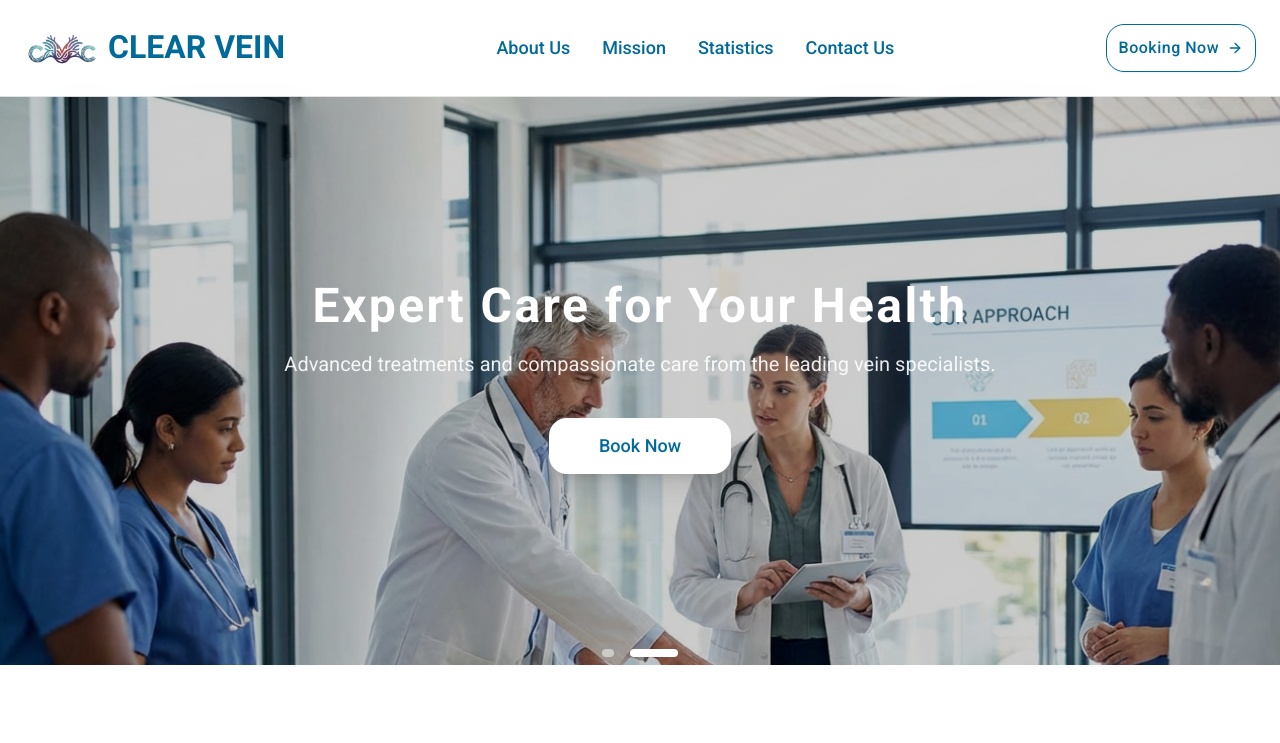
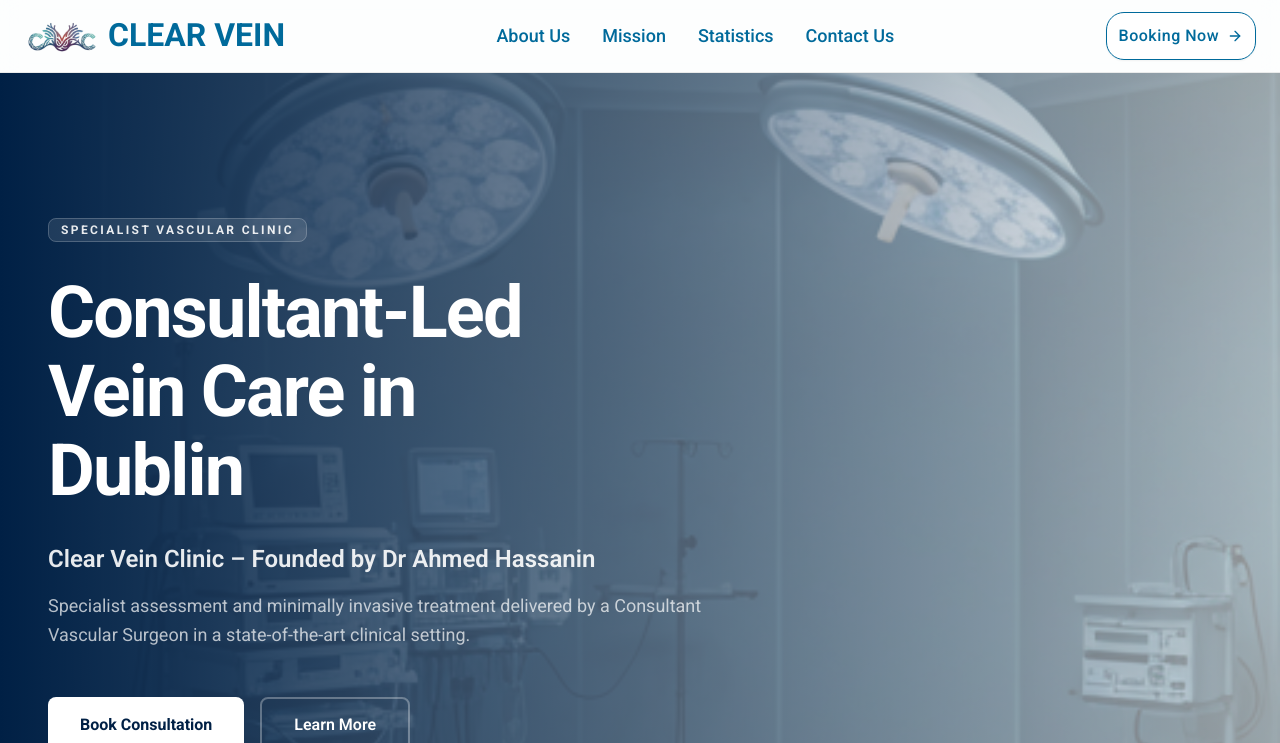
Before and after one commit to Ahme-d711/clear-vein, a Next.js app: page / in a window 1280 px wide. Shown: the top 743 px of the page. Built offline with nearby package versions, Linux system fonts and the light colour scheme.

Commit message:
refactor: replace hero slider with static layout and update navbar styling

```diff
--- a/components/layout/Navbar.tsx
+++ b/components/layout/Navbar.tsx
@@ -76,9 +76,9 @@ export default function Navbar() {
           transform: isMounted ? (isVisible ? "translateY(0)" : "translateY(-100%)") : "translateY(-100%)",
           opacity: isMounted ? 1 : 0,
         }}
-        className="fixed top-0 left-0 right-0 z-100 w-full border-b bg-white/80 backdrop-blur-md transition-all duration-500 ease-in-out"
+        className="sticky top-0 left-0 right-0 z-100 w-full border-b bg-white/80 backdrop-blur-md transition-all duration-500 ease-in-out"
       >
-        <div className="container mx-auto max-w-[1440px] flex h-24 items-center justify-between px-4 md:px-6">
+        <div className="container mx-auto max-w-[1440px] flex h-18 items-center justify-between px-4 md:px-6">
           {/* Left: Logo */}
           <Link href="/" className="flex items-center gap-2">
               <Image
--- a/components/sections/Hero.tsx
+++ b/components/sections/Hero.tsx
@@ -1,124 +1,80 @@
 "use client"
 
-import { Swiper, SwiperSlide } from 'swiper/react';
-import { Navigation, Pagination, Autoplay, EffectFade } from 'swiper/modules';
 import Image from 'next/image';
 import { Button } from '@/components/ui/button';
-import { ChevronLeft, ChevronRight } from "lucide-react";
 import { Fade } from "react-awesome-reveal";
 import { openWhatsApp } from "@/lib/whatsapp";
 
-// Import Swiper styles
-import 'swiper/css';
-import 'swiper/css/navigation';
-import 'swiper/css/pagination';
-import "swiper/css/effect-fade";
-
 export default function Hero() {
-    const slides = [
-        {
-            id: 1,
-            image: "/hero-1.svg",
-            title: "Compassionate Care for Healthier Veins",
-            subtitle: "What happens beneath the surface matters — precise understanding leads to better vein care"
-        },
-        {
-            id: 2,
-            image: "/approach.png",
-            title: "Expert Care for Your Health",
-            subtitle: "Advanced treatments and compassionate care from the leading vein specialists."
-        },
-    ];
-
     return (
-        <section className="relative w-full overflow-hidden group pt-24 bg-white">
-            <Swiper
-                modules={[Navigation, Pagination, Autoplay, EffectFade]}
-                effect="fade"
-                speed={1000}
-                spaceBetween={0}
-                slidesPerView={1}
-                navigation={{
-                    nextEl: ".hero-next",
-                    prevEl: ".hero-prev",
-                }}
-                pagination={{
-                    clickable: true,
-                    el: ".hero-pagination",
-                }}
-                autoplay={{ delay: 5000, disableOnInteraction: false }}
-                loop={true}
-                className="hero-swiper w-full aspect-1440/640 h-auto min-h-[400px] max-h-[700px]"
-            >
-                {slides.map((slide) => (
-                    <SwiperSlide key={slide.id}>
-                        <div className="relative h-full w-full flex items-center justify-center text-center text-white">
-                            {/* Background Image */}
-                            <div className="absolute inset-0 -z-10 bg-background">
+        <section className="relative w-full min-h-[600px] lg:h-[93vh] flex items-center overflow-hidden pt-20">
+            {/* Background Image with Overlay */}
+            <div className="absolute inset-0 z-0">
                 <Image
-                                    src={slide.image}
-                                    alt={slide.title}
+                    src="/hero.svg"
+                    alt="Specialist Vascular Clinic"
                     fill
-                                    className="object-cover object-top"
+                    className="object-cover"
                     priority
                 />
-                                {/* Dark Overlay for readability */}
-                                <div className="absolute inset-0 bg-black/20" />
+                {/* Premium Dark Blue Gradient Overlay */}
+                <div className="absolute inset-0 bg-linear-to-r from-[#002045] to-[#00204500]" />
             </div>
 
-                            {/* Content Overlay */}
-                            <div className="container mx-auto px-4 max-w-7xl space-y-6">
-                                <Fade direction="up" triggerOnce duration={1000}>
-                                    <h1 className="text-4xl md:text-5xl font-bold tracking-wider leading-[.8]">
-                                        {slide.title}
+            <div className="container relative z-10 mx-auto px-6 lg:px-12 max-w-7xl">
+                <div className="max-w-3xl space-y-8">
+                    {/* Badge */}
+                    <Fade direction="up" triggerOnce duration={800}>
+                        <div className="inline-block">
+                            <span className="px-3 py-1 text-[10px] sm:text-xs font-bold tracking-[0.2em] text-white/90 bg-white/10 backdrop-blur-md border border-white/20 rounded-md uppercase">
+                                Specialist Vascular Clinic
+                            </span>
+                        </div>
+                    </Fade>
+
+                    {/* Headline */}
+                    <Fade direction="up" triggerOnce delay={100} duration={800}>
+                        <h1 className="text-5xl md:text-6xl lg:text-7xl font-bold text-white leading-[1.1] tracking-tight">
+                            Consultant-Led<br />
+                            Vein Care in<br />
+                            Dublin
                         </h1>
                     </Fade>
-                                <Fade direction="up" triggerOnce delay={200} duration={1000}>
-                                    <p className="text-lg md:text-xl opacity-90 max-w-3xl mx-auto">
-                                        {slide.subtitle}
+
+                    {/* Subheadline and Description */}
+                    <div className="space-y-4 max-w-2xl">
+                        <Fade direction="up" triggerOnce delay={200} duration={800}>
+                            <h2 className="text-xl md:text-2xl font-semibold text-white/90">
+                                Clear Vein Clinic – Founded by Dr Ahmed Hassanin
+                            </h2>
+                        </Fade>
+                        <Fade direction="up" triggerOnce delay={300} duration={800}>
+                            <p className="text-base md:text-lg text-white/70 leading-relaxed font-light">
+                                Specialist assessment and minimally invasive treatment delivered by a
+                                Consultant Vascular Surgeon in a state-of-the-art clinical setting.
                             </p>
                         </Fade>
-                                    <div className="pt-4">
+                    </div>
+
+                    {/* Action Buttons */}
+                    <Fade direction="up" triggerOnce delay={400} duration={800}>
+                        <div className="flex flex-col sm:flex-row gap-4 pt-4">
                             <Button
                                 onClick={() => openWhatsApp()}
-                                            className="h-14 px-12 rounded-2xl text-lg hover:border-none text-primary hover:text-white border-2 border-white shadow-xl cursor-pointer transition-all duration-500 hover:shadow-lg hover:scale-105 active:scale-95 bg-linear-to-r from-white via-white to-primary bg-size-[200%_100%] bg-left hover:bg-right"
+                                className="h-14 px-8 rounded-md text-base font-bold bg-white text-[#002045] hover:bg-gray-100 transition-all duration-300"
                             >
-                                            Book Now
+                                Book Consultation
+                            </Button>
+                            <Button
+                                variant="outline"
+                                className="h-14 px-8 rounded-md text-base font-semibold border-2 border-white/30 text-white bg-transparent hover:bg-white/10 transition-all duration-300"
+                            >
+                                Learn More
                             </Button>
                         </div>
+                    </Fade>
                 </div>
             </div>
-                    </SwiperSlide>
-                ))}
-
-                {/* Pagination Container - Centered using left-0 right-0 */}
-                <div className="hero-pagination absolute bottom-10 left-0 right-0 z-20 flex gap-2 justify-center" />
-            </Swiper>
-
-            {/* Navigation Controls */}
-            <button className="hero-prev absolute left-4 md:left-10 top-1/2 -translate-y-1/2 z-20 h-12 w-12 flex items-center justify-center rounded-full bg-black/10 hover:bg-black/20 text-white border border-white/20 transition-all opacity-0 group-hover:opacity-100 backdrop-blur-sm cursor-pointer">
-                <ChevronLeft className="h-6 w-6" />
-            </button>
-            <button className="hero-next absolute right-4 md:right-10 top-1/2 -translate-y-1/2 z-20 h-12 w-12 flex items-center justify-center rounded-full bg-black/10 hover:bg-black/20 text-white border border-white/20 transition-all opacity-0 group-hover:opacity-100 backdrop-blur-sm cursor-pointer">
-                <ChevronRight className="h-6 w-6" />
-            </button>
-
-            <style jsx global>{`
-                .hero-pagination .swiper-pagination-bullet {
-                    width: 12px !important;
-                    height: 8px !important;
-                    background-color: white !important;
-                    opacity: 0.5 !important;
-                    border-radius: 9999px !important;
-                    transition: all 0.3s ease !important;
-                    cursor: pointer !important;
-                    margin: 0 4px !important;
-                }
-                .hero-pagination .swiper-pagination-bullet-active {
-                    opacity: 1 !important;
-                    width: 48px !important;
-                }
-            `}</style>
         </section>
     );
 }
```
Also changed, not shown: public/hero-1.svg (deleted), public/hero.svg (added). Lines whose indentation alone changed are shown as unchanged.
